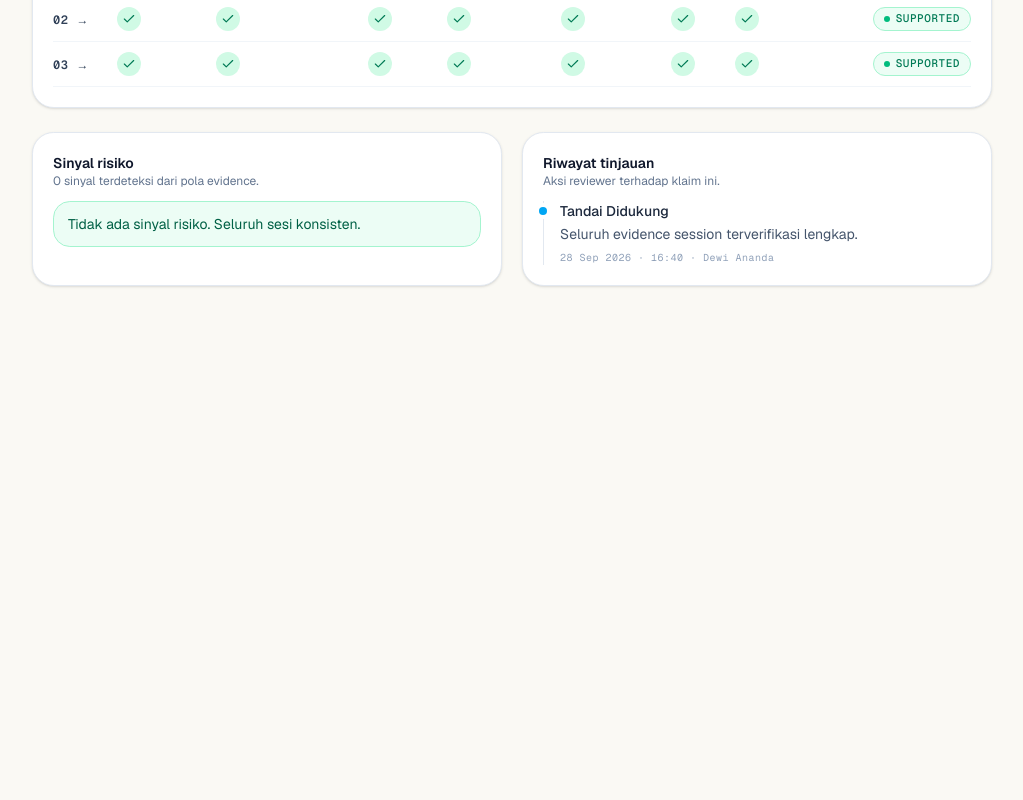
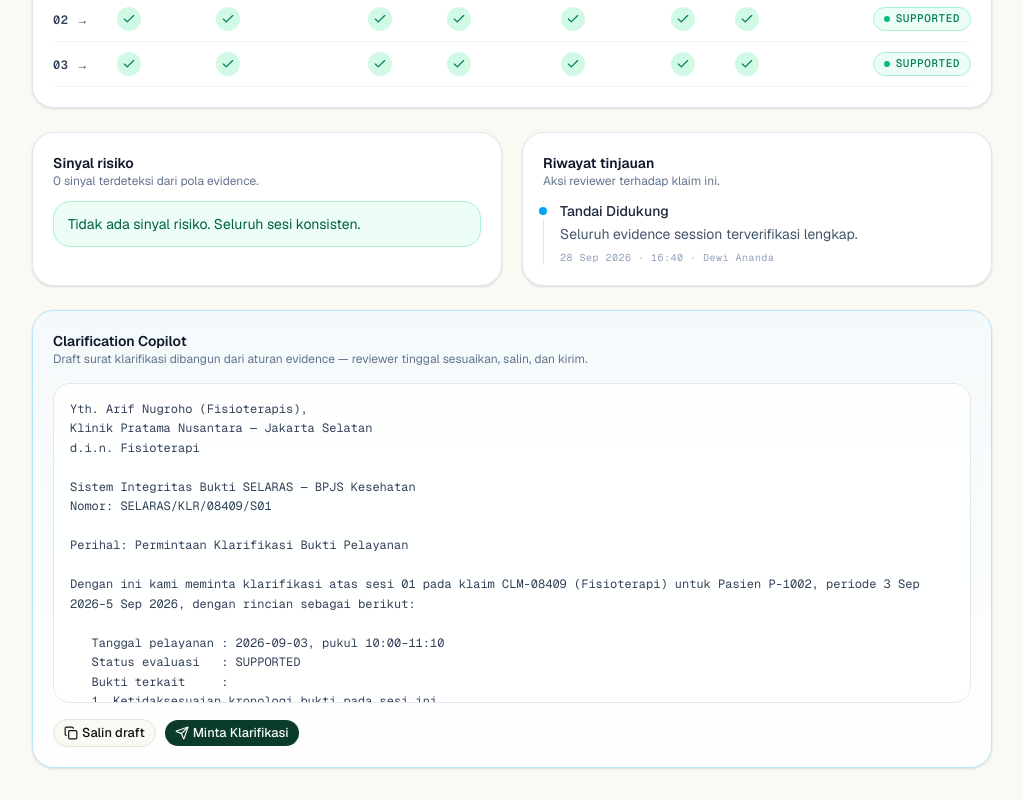
Before and after one commit to bayuapriansyah/Selaras, a Next.js app: page /app/claims/CLM-08409 in a window 1280 px wide. Shown: the part 1200-2000 px from the top of the page, without its empty margins (256-1279 px from the left). Before the commit the page ends 1518 px from the top, so only its background shows below. Built offline with nearby package versions, Linux system fonts and the light colour scheme.

Commit message:
feat: clarification copilot — rules-based letter draft per session, copy + NEEDS_CLARIFICATION submit with audit trail

```diff
--- a/app/app/claims/[claimId]/page.tsx
+++ b/app/app/claims/[claimId]/page.tsx
@@ -9,9 +9,11 @@ import {
   ArrowRight,
   Check,
   CircleHelp,
+  Copy,
   Loader2,
   Minus,
   Play,
+  Send,
   Share2,
   Sparkles,
 } from "lucide-react";
@@ -32,6 +34,11 @@ import {
   view as claimView,
 } from "@/lib/app/services/claimService";
 import { REVIEW_LABEL, ROLE_LABEL } from "@/lib/app/actions";
+import {
+  buildClarificationLetter,
+  clarificationNote,
+  problemSessions,
+} from "@/lib/app/clarification";
 import { can, ROLE_REVIEW_HELPER } from "@/lib/app/permissions";
 import type { ExplainResult } from "@/lib/app/explain";
 import { impactOf } from "@/lib/app/rules";
@@ -121,6 +128,8 @@ export default function ClaimDetailPage() {
     claimId === GOLDEN_CLAIM_ID ? DEFAULT_REVIEWER_NOTE : "",
   );
   const [submitted, setSubmitted] = React.useState<string | null>(null);
+  const [copilotSession, setCopilotSession] = React.useState<number | null>(null);
+  const [copied, setCopied] = React.useState(false);
 
   React.useEffect(() => {
     let alive = true;
@@ -190,6 +199,38 @@ export default function ClaimDetailPage() {
     { label: "Incomplete", value: evaluation.incomplete, tone: "text-slate-600" },
     { label: "Contradicted", value: evaluation.contradicted, tone: "text-red-700" },
   ];
+
+  const problems = problemSessions(view);
+  const activeSessionId =
+    copilotSession ?? problems[0]?.sessionId ?? sessions[0]?.sessionId ?? null;
+  const letter =
+    activeSessionId != null
+      ? buildClarificationLetter(view, activeSessionId)
+      : "";
+  const notesBySession = new Map(
+    problems.map((s) => [s.sessionId, clarificationNote(view, s.sessionId)]),
+  );
+
+  const copyLetter = () => {
+    if (!letter || typeof navigator.clipboard === "undefined") return;
+    navigator.clipboard
+      .writeText(letter)
+      .then(() => {
+        setCopied(true);
+        window.setTimeout(() => setCopied(false), 2000);
+      })
+      .catch(() => undefined);
+  };
+
+  const requestClarification = () => {
+    if (activeSessionId == null) return;
+    submitReview(
+      claimId,
+      "NEED_CLARIFICATION",
+      notesBySession.get(activeSessionId) ?? "Permintaan klarifikasi bukti.",
+    );
+    setSubmitted(REVIEW_LABEL["NEED_CLARIFICATION"]);
+  };
 
   return (
     <div className="flex flex-col gap-6">
@@ -784,6 +825,92 @@ export default function ClaimDetailPage() {
           </ol>
         </section>
       </div>
+
+      <section
+        aria-label="Clarification Copilot"
+        className="rounded-2xl border border-sky-200 bg-gradient-to-b from-sky-50/60 to-white p-5 shadow-sm"
+      >
+        <div className="flex flex-wrap items-start justify-between gap-3">
+          <div>
+            <h2 className="text-sm font-semibold text-slate-900">
+              Clarification Copilot
+            </h2>
+            <p className="text-xs text-slate-500">
+              Draft surat klarifikasi dibangun dari aturan evidence — reviewer
+              tinggal sesuaikan, salin, dan kirim.
+            </p>
+          </div>
+          {problems.length > 1 ? (
+            <div
+              role="tablist"
+              aria-label="Pilih sesi bermasalah"
+              className="flex flex-wrap gap-1.5"
+            >
+              {problems.map((s) => (
+                <button
+                  key={s.sessionId}
+                  type="button"
+                  role="tab"
+                  aria-selected={s.sessionId === activeSessionId}
+                  onClick={() => {
+                    setCopilotSession(s.sessionId);
+                    setCopied(false);
+                  }}
+                  className={
+                    "inline-flex h-7 items-center rounded-full border px-2.5 font-mono text-[11px] tracking-wider transition-colors focus-visible:outline-2 focus-visible:outline-sky-400 " +
+                    (s.sessionId === activeSessionId
+                      ? "border-sky-600 bg-sky-600 text-white"
+                      : "border-slate-200 bg-white text-slate-600 hover:border-slate-300")
+                  }
+                >
+                  Sesi {String(s.sessionId).padStart(2, "0")}
+                </button>
+              ))}
+            </div>
+          ) : null}
+        </div>
+        <pre
+          aria-label="Draft surat klarifikasi"
+          className="mt-4 max-h-80 overflow-auto whitespace-pre-wrap rounded-xl border border-slate-200 bg-white/90 p-4 font-mono text-xs leading-relaxed text-slate-700"
+        >
+          {letter || "Tidak ada sesi yang membutuhkan klarifikasi."}
+        </pre>
+        <div className="mt-4 flex flex-wrap items-center gap-2">
+          <Button
+            type="button"
+            size="sm"
+            variant="outline"
+            className="rounded-full"
+            onClick={copyLetter}
+            disabled={!letter}
+          >
+            <Copy aria-hidden="true" className="size-3.5" />
+            {copied ? "Draft tersalin" : "Salin draft"}
+          </Button>
+          <Button
+            type="button"
+            size="sm"
+            className="rounded-full"
+            onClick={requestClarification}
+            disabled={!canReview || activeSessionId == null}
+          >
+            <Send aria-hidden="true" className="size-3.5" />
+            {REVIEW_LABEL["NEED_CLARIFICATION"]}
+          </Button>
+          {!canReview ? (
+            <span className="text-xs text-slate-500">
+              Peran {ROLE_LABEL[role]} tidak berwenang mengirim klarifikasi.
+            </span>
+          ) : null}
+          {submitted === REVIEW_LABEL["NEED_CLARIFICATION"] ? (
+            <span className="inline-flex items-center gap-1.5 text-xs font-medium text-emerald-700">
+              <Check aria-hidden="true" className="size-3.5" />
+              Klarifikasi tercatat di audit trail — status klaim menunggu
+              balasan provider.
+            </span>
+          ) : null}
+        </div>
+      </section>
     </div>
   );
 }
--- /dev/null
+++ b/lib/app/clarification.ts
@@ -0,0 +1,98 @@
+import { EVIDENCE_LABEL } from "@/data/app/types";
+import type { EvidenceKind } from "@/data/app/types";
+import { formatDate } from "@/lib/app/format";
+import type { ClaimView, SessionView } from "@/lib/app/selectors";
+import { getFacility, getProvider } from "@/lib/app/selectors";
+
+export const CLARIFICATION_DEADLINE = "2026-10-01";
+
+export function problemSessions(view: ClaimView): SessionView[] {
+  return view.sessions.filter((s) => s.evaluation.status !== "SUPPORTED");
+}
+
+function present(
+  evidence: SessionView["service"]["evidence"],
+  kind: EvidenceKind,
+): boolean {
+  return evidence.find((e) => e.kind === kind)?.state === "present";
+}
+
+export function missingOf(
+  view: ClaimView,
+  sessionId: number,
+): { kind: EvidenceKind; reason: string }[] {
+  const s = view.sessions.find((x) => x.sessionId === sessionId);
+  if (!s) return [];
+  const evidence = s.service.evidence ?? [];
+  return view.template.required
+    .filter((k) => !present(evidence, k))
+    .map((k) => ({
+      kind: k,
+      reason:
+        evidence.find((e) => e.kind === k)?.note ?? "Belum tercatat",
+    }));
+}
+
+export function clarificationNote(
+  view: ClaimView,
+  sessionId: number,
+): string {
+  const missing = missingOf(view, sessionId);
+  const labels = missing.map((m) => EVIDENCE_LABEL[m.kind]).join(", ");
+  return `Klarifikasi sesi ${String(sessionId).padStart(2, "0")} — bukti belum tercatat: ${labels || "ketidaksesuaian bukti"}.`;
+}
+
+export function buildClarificationLetter(
+  view: ClaimView,
+  sessionId: number,
+): string {
+  const session = view.sessions.find((x) => x.sessionId === sessionId);
+  if (!session) return "";
+  const facility = getFacility(view.claim.facilityId);
+  const provider = getProvider(session.service.providerId);
+  const patient = view.patient?.display ?? view.claim.patientId;
+  const missing = missingOf(view, sessionId);
+  const nn = String(sessionId).padStart(2, "0");
+  const number = `SELARAS/KLR/${view.claim.id.replace("CLM-", "")}/S${nn}`;
+  const conflict = session.evaluation.status === "CONTRADICTED";
+
+  const missingLines =
+    missing.length > 0
+      ? missing
+          .map(
+            (m, i) =>
+              `   ${i + 1}. ${EVIDENCE_LABEL[m.kind]} — ${m.reason}`,
+          )
+          .join("\n")
+      : "   1. Ketidaksesuaian kronologi bukti pada sesi ini.";
+
+  return [
+    `Yth. ${provider?.name ?? "Provider"} (${provider?.profession ?? "Tenaga pelayanan"}),`,
+    `${facility?.name ?? view.claim.facilityId} — ${facility?.city ?? "-"}`,
+    `d.i.n. ${view.template.name}`,
+    "",
+    "Sistem Integritas Bukti SELARAS — BPJS Kesehatan",
+    `Nomor: ${number}`,
+    "",
+    "Perihal: Permintaan Klarifikasi Bukti Pelayanan",
+    "",
+    `Dengan ini kami meminta klarifikasi atas sesi ${nn} pada klaim ${view.claim.id} (${view.template.name}) untuk ${patient}, periode ${formatDate(view.claim.periodFrom)}–${formatDate(view.claim.periodTo)}, dengan rincian sebagai berikut:`,
+    "",
+    `   Tanggal pelayanan : ${session.service.date}, pukul ${session.service.startTime}${session.service.endTime ? `–${session.service.endTime}` : ""}`,
+    `   Status evaluasi   : ${session.evaluation.status}`,
+    `   Bukti terkait     :`,
+    missingLines,
+    ...(conflict
+      ? [
+          "",
+          "   Kronologi terindikasi konflik timestamp: billing tercatat sebelum tindakan selesai, sehingga sesi ini berstatus CONTRADICTED.",
+        ]
+      : []),
+    "",
+    `Mohon kelengkapan bukti dan penjelasan dikirimkan melalui Service Passport ${session.service.id} paling lambat ${formatDate(CLARIFICATION_DEADLINE)}. Jawaban akan ditautkan otomatis ke audit trail klaim ${view.claim.id}.`,
+    "",
+    "Hormat kami,",
+    "Dewi Ananda — Reviewer Integritas Bukti",
+    "SELARAS · Sistem Antisipasi Klaim Fiktif",
+  ].join("\n");
+}
```
